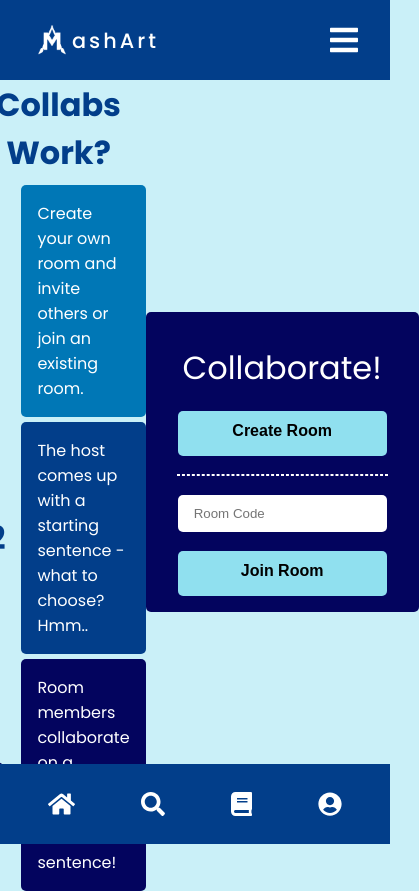
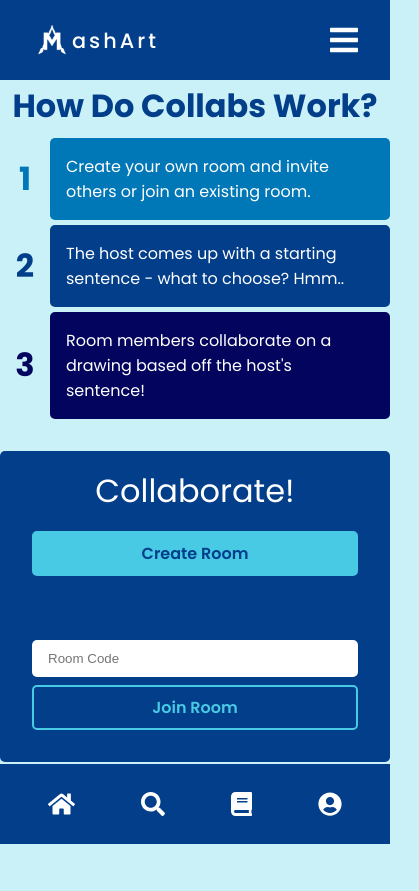
Before and after one commit to HARALARK/MashArt, a React (Create React App) app in the folder mashart/frontend/: page /collab in a window 390 px wide. Shown: the whole page, 419 px wide, since content can reach past the window. After the commit the page ends 844 px from the top, so only its background shows below. Built offline with nearby package versions, Linux system fonts and the light colour scheme; sample sign-in values are in the browser's storage; a web font is replaced by a local one.

Commit message:
added style changes with responsive design

```diff
--- a/mashart/frontend/src/screens/CollabScreen.js
+++ b/mashart/frontend/src/screens/CollabScreen.js
@@ -1,67 +1,57 @@
-import React, {useState} from "react"
-import { useSelector } from "react-redux";
+import React, { useEffect, useState } from "react"
+import { useSelector } from "react-redux"
 import styled from "styled-components"
 import Message from "../components/styled-components/Message"
 import device from "../screen_sizes/devices"
-import { Input } from "../components/styled-components/Input";
-import GameInfo from "../components/GameInfo";
-
+import { Input } from "../components/styled-components/Input"
+import GameInfo from "../components/GameInfo"
+import { useNavigate } from "react-router-dom"
 
 const CollabScreen = () => {
-
-
-    const [roomCode] = useState("")
+  const navigate = useNavigate()
+  const [roomCode, setRoomCode] = useState("")
 
   const userLogin = useSelector((state) => state.userLogin)
-    const { loading, error } = userLogin
+  const { loading, userInfo, error } = userLogin
+
+  useEffect(() => {
+    if (!userInfo) {
+      navigate("/")
+    }
+  }, [userInfo, navigate])
 
   return (
-        <Hero>
     <Container>
-                <div className ="explain-container">
       <GameInfo />
-                </div>
-                <div className="join-container">
+      <div>
         <Form>
           <p className="heading">Collaborate!</p>
           {loading && <Message>Loading...</Message>}
           {error && <Message variant="error">{error}</Message>}
-                          <SubmitButton type = "button" value="Create Room"  />
 
-                        <Divider></Divider>
+          <Button className="create-room">Create Room</Button>
+
           <Input
             type="text"
             placeholder="Room Code"
-                            // Need something here to search for valid room
-                            required
+            onChange={(e) => setRoomCode(e.target.value)}
           />
 
-                        <SubmitButton type = "button" value="Join Room"  />
+          <Button className="join-room">Join Room</Button>
         </Form>
       </div>
     </Container>
-        </Hero>
-
-
   )
 }
 
-const Hero = styled.section`
-  width: 100%;
-  display: flex;
-  justify-content: center;
-  align-items: center;
-`
-const Divider = styled.section`
-  outline: 1px dashed white;
-`
 const Container = styled.div`
   display: flex;
+  flex-direction: column;
+  gap: 2rem;
+
   align-items: center;
   justify-content: center;
-
-  height: calc(100vh - 80px);
-
+  height: calc(100vh - 160px);
 
   .heading {
     color: var(--light);
@@ -69,43 +59,53 @@ const Container = styled.div`
     text-align: center;
   }
 
-  @media ${device.laptop} {
-    height: calc(100vh - 80px);
+  @media ${device.tablet} {
+    flex-direction: row;
     justify-content: space-between;
-    gap: 2rem;
     padding: 0 2rem;
-
-    .explain-container {
-      display: flex;
-    }
   }
 `
 
 const Form = styled.form`
-  background-color: var(--secondary-dark);
-  padding: 2rem 2rem 1rem;
+  background-color: var(--secondary);
+  padding: 1rem 2rem 2rem;
   border-radius: 5px;
   display: flex;
   flex-direction: column;
-  gap: 1.2rem;
+  width: 390px;
+`
 
-  @media ${device.tablet} {
-    height: 400px;
-    width: 400px;
+const Button = styled.p`
+  text-align: center;
+  padding: 0.5rem 1rem;
+  border-radius: 5px;
+  font-size: 1rem;
+  font-weight: 600;
+  cursor: pointer;
+  transition: 100ms ease-in-out;
+
+  &.create-room {
+    margin: 1rem 0 4rem;
+    background-color: var(--primary-dark);
+    color: var(--secondary);
+    border: 2px solid var(--primary-dark);
+  }
+
+  &.create-room:hover {
+    color: var(--light);
+  }
+
+  &.join-room {
+    margin-top: 0.5rem;
+    background-color: transparent;
+    color: var(--primary-dark);
+    border: 2px solid var(--primary-dark);
+  }
+
+  &.join-room:hover {
+    background-color: var(--primary-dark);
+    border: 2px solid var(--primary-dark);
+    color: var(--secondary);
   }
 `
-
-const SubmitButton = styled(Input)`
-  background-color: var(--primary);
-  color: var(--dark);
-  font-weight: 600;
-  margin: 0rem 0 0rem;
-  font-size: 1rem;
-  padding-bottom: 1rem;
-  cursor: pointer;
-
-  &:hover {
-    background-color: var(--primary-dark);
-  }
-`
-export default CollabScreen;
+export default CollabScreen
```
Lines whose indentation alone changed are shown as unchanged.
